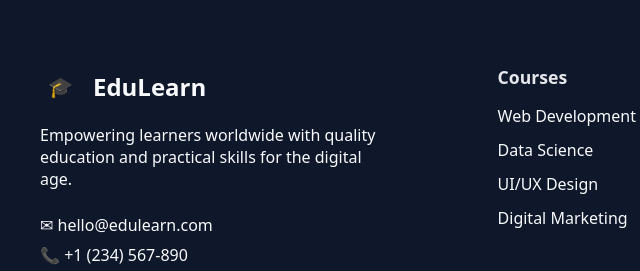
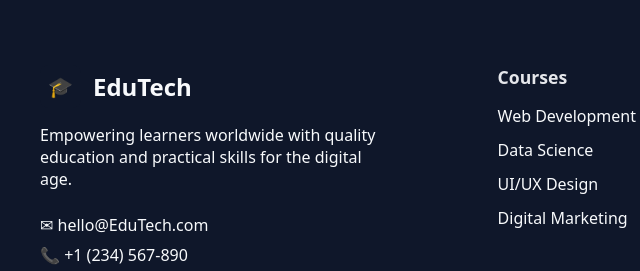
Before and after one commit to AdamAhmed0A/Educational-Project, a plain HTML site: page index.html in a window 1280 px wide. Shown: the part 4211-4482 px from the top of the page, 16-656 px from the left. Drawn offline with Linux system fonts and the light colour scheme.

Commit message:
Update Footer.html

```diff
--- a/components/Footer.html
+++ b/components/Footer.html
@@ -6,7 +6,7 @@
       <div class="footer-brand">
         <a href="#" class="brand">
           <div class="brand-icon">🎓</div>
-          <span class="brand-name">EduLearn</span>
+          <span class="brand-name">EduTech</span>
         </a>
 
         <p class="brand-desc">
@@ -14,7 +14,7 @@
         </p>
 
         <div class="contact-info">
-          <a href="mailto:hello@edulearn.com">✉ hello@edulearn.com</a>
+          <a href="mailto:hello@EduTech.com">✉ hello@EduTech.com</a>
           <a href="tel:+1234567890">📞 +1 (234) 567-890</a>
           <div>📍 San Francisco, CA</div>
         </div>
```
